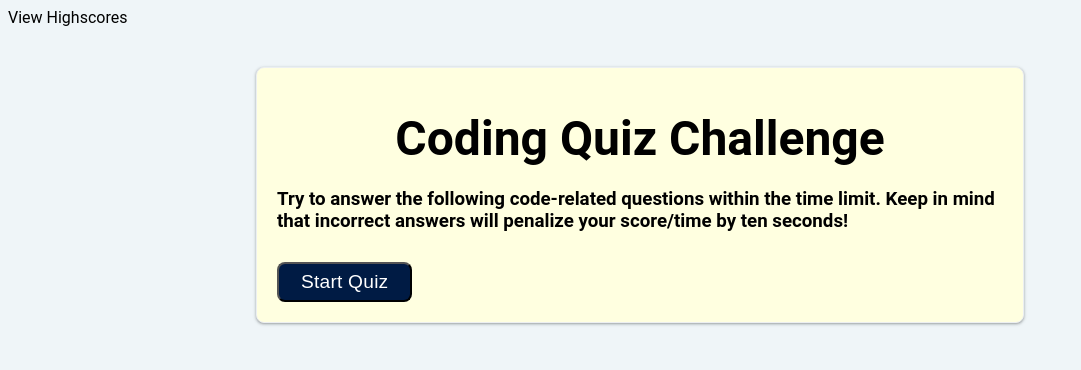
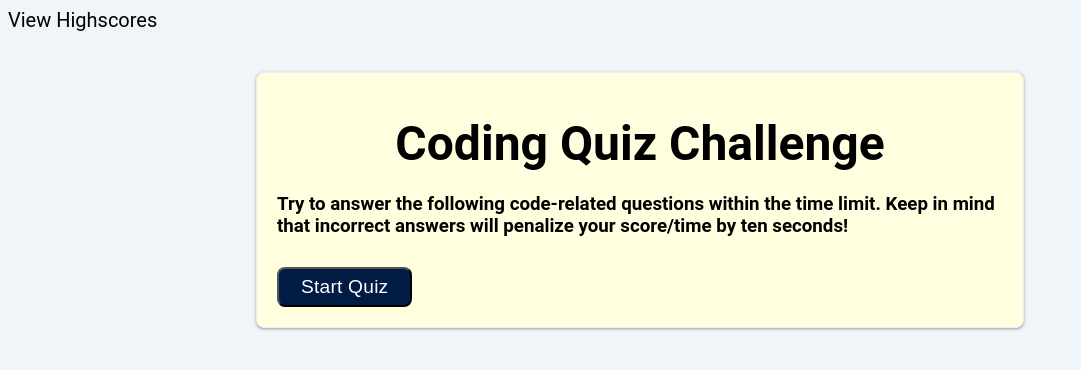
Before and after one commit to Morganegilbert/Code-Quiz, a plain HTML site: page index.html in a window 1280 px wide. Shown: the whole page, without its empty margins (0-1081 px from the left). Drawn offline with Linux system fonts and the light colour scheme.

Commit message:
cleaned css code and added comments

```diff
--- a/assets/style.css
+++ b/assets/style.css
@@ -4,15 +4,17 @@
   box-sizing: border-box;
 }
 
+/* Body styling */
 body {
   font-size: 16px;
   font-family: "Roboto", sans-serif;
   background-color: #eff5f8;
-  display: flex;
   flex-direction: column;
 }
 
+/* Header styling start */
 header {
+    font-size: 20px;
     width: 100%;
     height: auto;
     justify-content: space-between;
@@ -23,7 +25,6 @@ header {
 .header-container div {
     align-self: center;
     display: inline-flex;
-    justify-content: space-between;
     flex-wrap: wrap;
     flex: 1;
 }
@@ -35,13 +36,12 @@ header {
 #countdown {
     text-align: right;
     width: 20vw;
-    /* margin: none; */
     justify-content: right;
-    /* align-items: right; */
 }
+/* Header styling stop */
 
+/* Card styling start */
 .card {
-
   background-color:#FFFFE0;;
   border: 1px solid #eceff1;
   border-radius: 8px;
@@ -50,16 +50,9 @@ header {
   margin: 40px auto;
   padding: 20px;
   width: 60vw;
-  /* display: flex; */
-  display: flexbox;
   flex: 1;
 }
 
-/* .card::after {
-  content: " ";
-  display: block;
-  clear: both;
-} */
 
 .quiz-box {
     text-align: center;
@@ -103,17 +96,15 @@ button {
   max-width: 255px;
   padding: 10px 22px;
   text-align: center;
-  /* transition-duration: 0.15s; */
   transition-property: background-color;
-  /* transition-timing-function: linear; */
   margin-top: 0.6em;
-  /* float: right; */
 }
 
 button:hover {
     background-color: #43a5cc;
 }
 
+/* Created items from JS style start */
 #a, #b, #c, #d {
     background-color: #001b44;
     border-radius: 8px;
@@ -143,7 +134,6 @@ button:hover {
     background-color: #43a5cc;
   }
 
-
 li {
     margin: 10px;
 }
@@ -151,13 +141,14 @@ li {
 
 #quiz-form {
     display: flex;
-    /* justify-content: center; */
     align-items: center;
     justify-content: space-evenly;
     flex-direction: row-reverse;
     }
+/* Created items from JS style stop */
+/* Card styling stop */
 
-
+/* Footer styling start */
 .footer {
     color: black;
     text-align: center;
@@ -175,42 +166,4 @@ footer {
     justify-content: center;
     align-items: center;
 }
-/* #submit-button {
-    content: "Submit";
-} */
-
-/* .input-group {
-  margin-top: 10px;
-  margin-bottom: 10px;
-} */
-
-/* label {
-  color: #212121;
-}
-
-input {
-  background-color: whitesmoke;
-  border-radius: 3px;
-  border-width: 1px;
-  color: #5f6368;
-  font-size: 1.1em;
-  height: 45px;
-  line-height: 20px;
-  margin: 0;
-  margin-top: 10px;
-  max-width: 100%;
-  padding: 8px 8px 8px 8px;
-  transition-delay: 0s, 0s;
-  transition-duration: 0.2s, 0.2s;
-  transition-property: background-color, color;
-  transition-timing-function: ease, ease;
-  vertical-align: middle;
-  width: 100%;
-} */
-
-
-/* .clearfix::after {
-  content: " ";
-  display: block;
-  clear: both;
-} */
+/* Footer styling stop */
```
